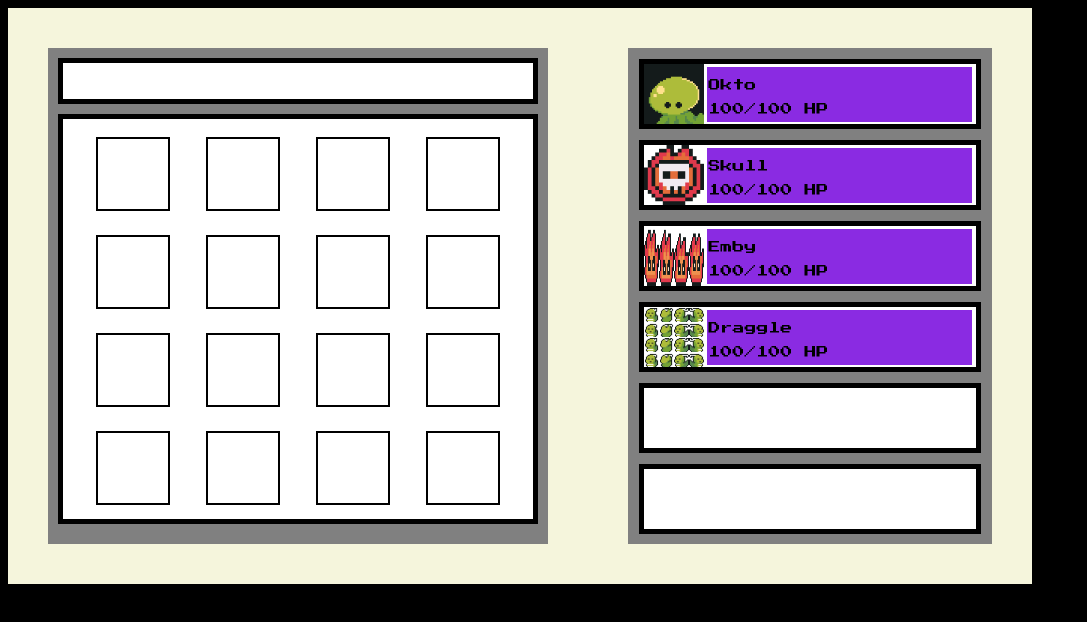
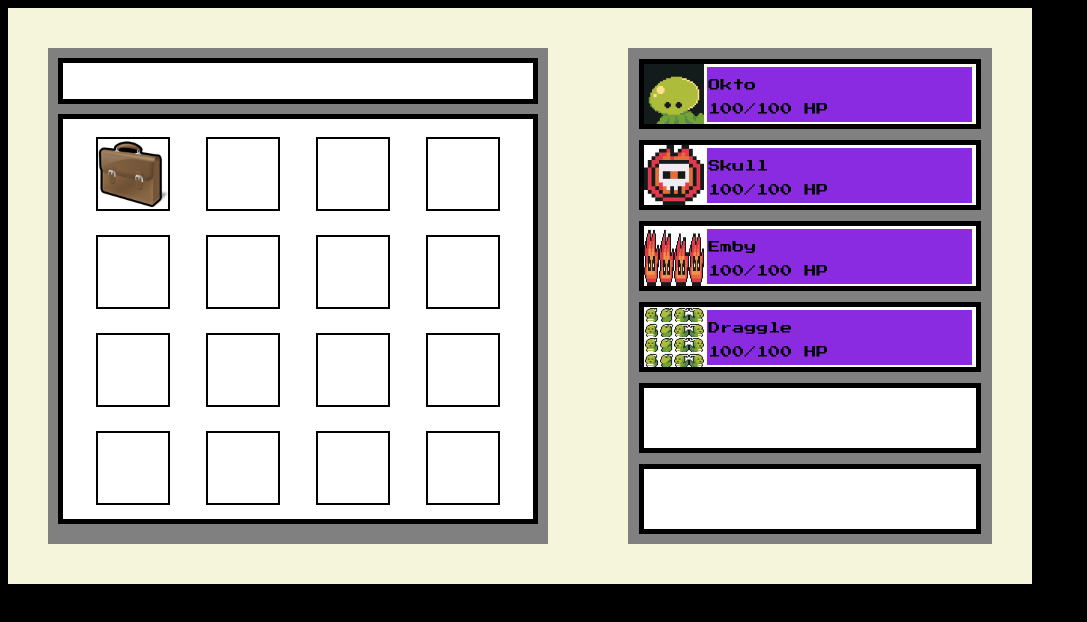
Before and after one commit to DiegoRojo99/pokemon-game, a plain HTML site: page index.html in a window 1280 px wide. Both pictures are taken after a click on the picture 992 px from the left and 48 px from the top of the page. Shown: the whole page, without its empty margins (0-1087 px from the left). Drawn offline with nearby package versions, Linux system fonts and the light colour scheme.

Commit message:
Added items object

```diff
--- /dev/null
+++ b/data/items.js
@@ -0,0 +1,11 @@
+const items = {
+    SmallPotion: {
+        name: 'SmallPotion',
+        shown: 'Small Potion',
+        health: 10,
+        pp: 0,
+        image: {
+            src: 'img/items/briefcase.png'
+        }
+    }
+}
--- a/index.html
+++ b/index.html
@@ -19,7 +19,9 @@
                 <div id="items-header"></div>
                 <div id="items-grid">
                     <div class="grid-column">
-                        <div class="grid-item"></div>
+                        <div id="item-1" class="grid-item">
+                            <img id="item-1-img" src="./img/player/playerDown.png">
+                        </div>
                         <div class="grid-item"></div>
                         <div class="grid-item"></div>
                         <div class="grid-item"></div>
@@ -137,6 +139,7 @@
     <script src="./data/collisions.js"></script>
     <script src="./data/attacks.js"></script>
     <script src="./data/monsters.js"></script>
+    <script src="./data/items.js"></script>
     <script src="classes.js"></script>
     <script src="index.js"></script>
     <script src="battleScene.js"></script>
--- a/index.js
+++ b/index.js
@@ -458,3 +458,6 @@ window.addEventListener('keyup',(e) => {
             break
     }
 })
+
+//The items appear here
+document.getElementById('item-1-img').src=items.SmallPotion.image.src
--- a/style.css
+++ b/style.css
@@ -192,3 +192,7 @@ button:hover{
 .life-and-name p{
     font-size: 12px;
 }
+.grid-item img{
+    width: 100%;
+    height: 100%;
+}
```
